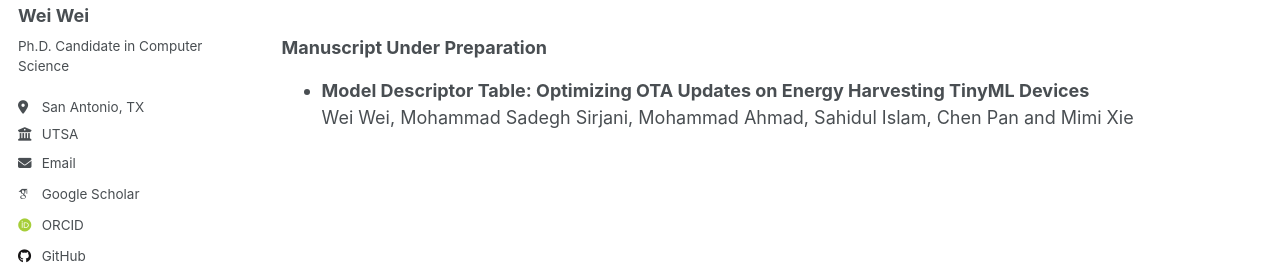
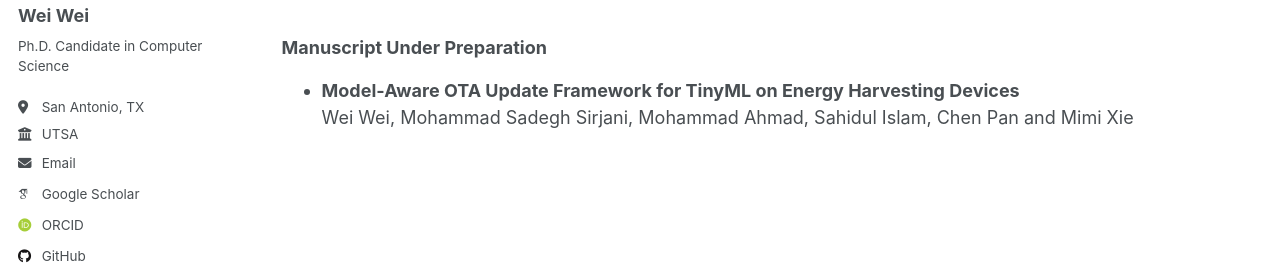
Before and after one commit to iamdoublewei/iamdoublewei.github.io, a Jekyll site: the page built from _publications/publications.md, in a window 1280 px wide and 900 px high, scrolled down 863 px. Shown: the part 361-634 px from the top of the window. Built offline with Jekyll 4.4.1, drawn with Linux system fonts in a browser that asks for light colours; some web fonts are replaced.

Commit message:
Update publications.md

```diff
--- a/_publications/publications.md
+++ b/_publications/publications.md
@@ -46,5 +46,5 @@ Wei Wei, Jingye Xu, Sahidul Islam, Chen Pan, Dakai Zhu and Mimi Xie
 
 ### **Manuscript Under Preparation**
 
-- **Model Descriptor Table: Optimizing OTA Updates on Energy Harvesting TinyML Devices**
+- **Model-Aware OTA Update Framework for TinyML on Energy Harvesting Devices**
 Wei Wei, Mohammad Sadegh Sirjani, Mohammad Ahmad, Sahidul Islam, Chen Pan and Mimi Xie
```
